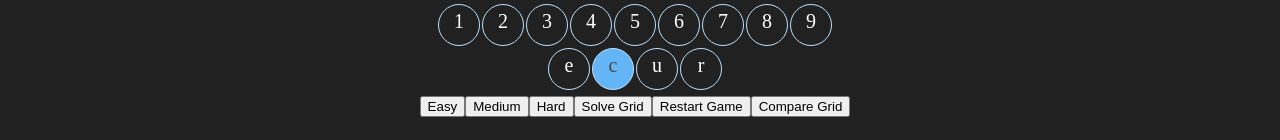
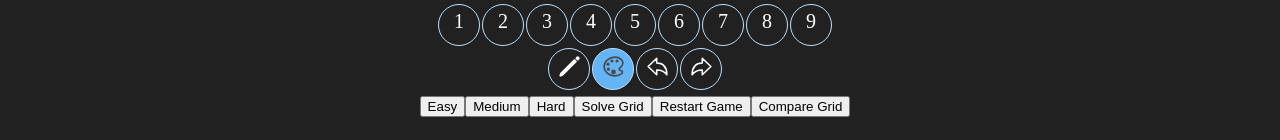
Before and after one commit to JohYoshida/Sudokube, a React (Create React App) app: page / in a window 1280 px wide. Shown: the part 590-730 px from the top of the page. Built offline with nearby package versions, Linux system fonts and the light colour scheme.

Commit message:
Added Ionicon icons for buttons

```diff
--- a/package.json
+++ b/package.json
@@ -7,6 +7,7 @@
     "react": "^16.8.6",
     "react-dom": "^16.8.6",
     "react-helmet": "^6.1.0",
+    "react-icons": "^4.3.1",
     "react-scripts": "3.0.1"
   },
   "scripts": {
--- a/src/components/ColorToggler.jsx
+++ b/src/components/ColorToggler.jsx
@@ -1,18 +1,20 @@
 import React, {
   Component
 } from "react";
+import {
+  IoColorPaletteOutline
+} from "react-icons/io5";
 
 class ColorToggler extends Component {
   render() {
     const {
-      value,
       showColors
     } = this.props;
     let className = "Cell";
     if (showColors) className = "Cell selected"
     return (
       <div className={className} onClick={this.props.onClick.bind(this)}>
-        {value}
+        <IoColorPaletteOutline size={25}/>
       </div>
     );
 
--- a/src/components/ModeSelector.jsx
+++ b/src/components/ModeSelector.jsx
@@ -1,18 +1,20 @@
 import React, {
   Component
 } from "react";
+import {
+  IoPencil
+} from "react-icons/io5";
 
 class ModeSelector extends Component {
   render() {
     const {
-      value,
       selectedValue,
     } = this.props;
     let className = "Cell";
     if (selectedValue === "pencil") className = "Cell selected"
     return (
       <div className={className} onClick={this.props.onClick.bind(this)}>
-        {value}
+        <IoPencil size={25}/>
       </div>
     );
 
--- a/src/components/NumSelector.jsx
+++ b/src/components/NumSelector.jsx
@@ -25,8 +25,6 @@ class NumSelector extends Component {
     // Add mode selector
     controls.push(
       <ModeSelector
-        key="mode"
-        value="e"
         onClick={this.props.changeMode}
         selectedValue={this.props.mode}
       />
@@ -34,8 +32,6 @@ class NumSelector extends Component {
     // Add show color toggle
     controls.push(
       <ColorToggler
-        key="color"
-        value="c"
         showColors={this.props.showColors}
         onClick={this.props.toggleColors}
       />
@@ -43,16 +39,12 @@ class NumSelector extends Component {
     // Add undo button
     controls.push(
       <UndoButton
-        key="undo"
-        value="u"
         onClick={this.props.undo}
       />
     );
     // Add redo button
     controls.push(
       <RedoButton
-        key="redo"
-        value="r"
         onClick={this.props.redo}
       />
     );
--- a/src/components/RedoButton.jsx
+++ b/src/components/RedoButton.jsx
@@ -1,17 +1,16 @@
 import React, {
   Component
 } from "react";
+import {
+  IoArrowRedoOutline
+} from "react-icons/io5";
 
 class UndoButton extends Component {
   render() {
-    const {
-      value,
-    } = this.props;
     let className = "Cell";
-    // if (showColors) className = "Cell selected"
     return (
       <div className={className} onClick={this.props.onClick.bind(this)}>
-        {value}
+        <IoArrowRedoOutline size={25}/>
       </div>
     );
 
--- a/src/components/UndoButton.jsx
+++ b/src/components/UndoButton.jsx
@@ -1,17 +1,16 @@
 import React, {
   Component
 } from "react";
+import {
+  IoArrowUndoOutline
+} from "react-icons/io5";
 
 class UndoButton extends Component {
   render() {
-    const {
-      value,
-    } = this.props;
     let className = "Cell";
-    // if (showColors) className = "Cell selected"
     return (
       <div className={className} onClick={this.props.onClick.bind(this)}>
-        {value}
+        <IoArrowUndoOutline size={25}/>
       </div>
     );
 
```
